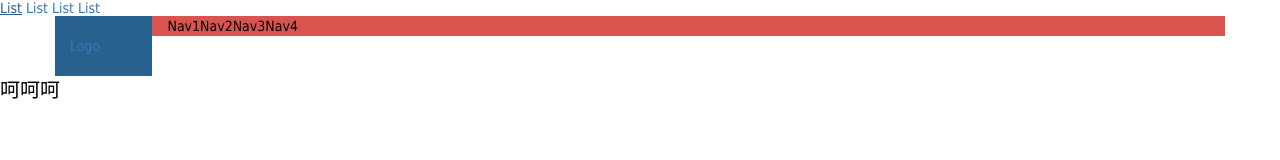
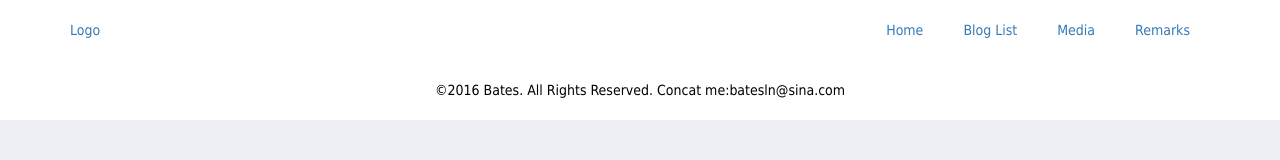
Before and after one commit to Ln-Bates/once-ng, a website: page index.html in a window 1280 px wide. Drawn offline with Linux system fonts and the light colour scheme.

Commit message:
添加Header

```diff
--- a/index.html
+++ b/index.html
@@ -11,12 +11,7 @@
     <link rel="stylesheet" href="./dist/css/common.min.css">
 </head>
 <body>
-<a href="#/list">List</a>
-<a href="#/details">List</a>
-<a href="#/remarks">List</a>
-<a href="#/media">List</a>
 <div ng-view class="view-animate"></div>
 <script src="./dist/js/bundle.min.js"></script>
-
 </body>
 </html>
--- a/src/sass/main.scss
+++ b/src/sass/main.scss
@@ -4,14 +4,4 @@
 @import "partials/colors";
 @import "partials/gird";
 @import "partials/parts";
-
-#header{
-    $line:60px;
-    line-height: $line;
-    .nav{
-        @extend %clear;
-        li{
-            @extend %p-l;
-        }
-    }
-}
+@import "partials/common";
--- /dev/null
+++ b/src/sass/partials/_common.scss
@@ -0,0 +1,30 @@
+body{
+    background-color: $gray;
+}
+
+#header{
+    $line:60px;
+    @extend %clear;
+    background: $white;
+    line-height: $line;
+    .logo{
+        @extend %p-l;
+    }
+    .nav{
+        @extend %clear,%p-r;
+        li{
+            @extend %p-l;
+            line-height: $line;
+            a{
+                padding: 0 20px;
+            }
+        }
+    }
+}
+#footer{
+    background: $white;
+    p{
+        @extend %t-center;
+        line-height: 60px;
+    }
+}
--- a/template/components/footer.html
+++ b/template/components/footer.html
@@ -1,3 +1,5 @@
-<footer>
-    <h1>呵呵呵</h1>
+<footer id="footer">
+    <div class="container">
+        <p>©2016 Bates. All Rights Reserved. Concat me:batesln@sina.com</p>
+    </div>
 </footer>
--- a/template/components/header.html
+++ b/template/components/header.html
@@ -1,14 +1,14 @@
 <header id="header">
     <div class="container">
-        <div class="col-xs-1 col-sm-1 col-md-1 col-lg-1 primary">
+        <div class="col-xs-1 col-sm-1 col-md-1 col-lg-1">
             <a href="javascript:;" class="logo">Logo</a>
         </div>
-        <div class="col-xs-11 col-sm-11 col-md-11 col-lg-11 error">
+        <div class="col-xs-11 col-sm-11 col-md-11 col-lg-11">
             <ul class="nav">
-                <li>Nav1</li>
-                <li>Nav2</li>
-                <li>Nav3</li>
-                <li>Nav4</li>
+                <li><a href="#/home">Home</a></li>
+                <li><a href="#/list">Blog List</a></li>
+                <li><a href="#/media">Media</a></li>
+                <li><a href="#/remarks">Remarks</a></li>
             </ul>
         </div>
     </div>
```
Also changed, not shown: dist/css/common.min.css, src/css/main.css.
